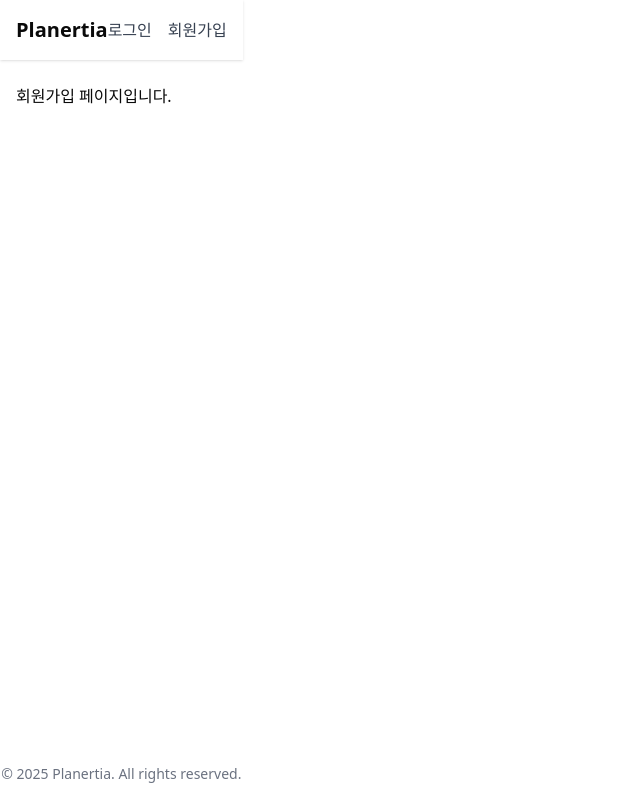
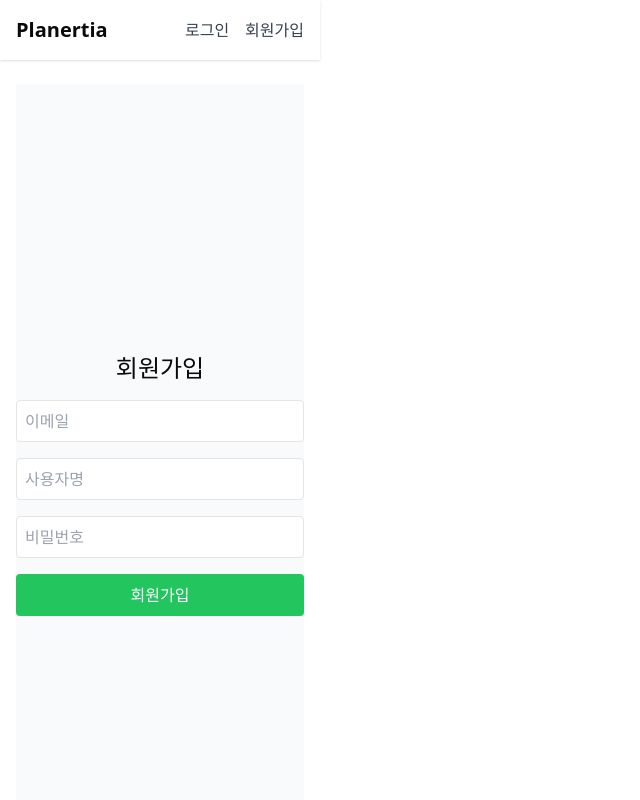
Before and after one commit to ellocani/planertia, a React (Vite) app in the folder frontend/: page /signup in a window 1280 px wide. Shown: the top 800 px of the page, without its empty margins (0-640 px from the left). Built offline with nearby package versions, Linux system fonts and the light colour scheme.

Commit message:
기본 회원가입, 로그인 기능 구현

```diff
--- a/frontend/package.json
+++ b/frontend/package.json
@@ -11,6 +11,7 @@
   },
   "dependencies": {
     "@radix-ui/react-slot": "^1.2.0",
+    "axios": "^1.8.4",
     "class-variance-authority": "^0.7.1",
     "clsx": "^2.1.1",
     "lucide-react": "^0.487.0",
--- /dev/null
+++ b/frontend/src/lib/axios.ts
@@ -0,0 +1,24 @@
+import axios from "axios";
+
+const axiosInstance = axios.create({
+  baseURL: "http://127.0.0.1:8000/api/", // 장고 서버 주소
+  headers: {
+    "Content-Type": "application/json",
+  },
+});
+
+// 요청 인터셉터: 토큰이 있으면 헤더에 자동 추가
+axiosInstance.interceptors.request.use(
+  (config) => {
+    const token = localStorage.getItem("access");
+    if (token) {
+      config.headers.Authorization = `Bearer ${token}`;
+    }
+    return config;
+  },
+  (error) => {
+    return Promise.reject(error);
+  }
+);
+
+export default axiosInstance;
--- a/frontend/src/pages/Login.tsx
+++ b/frontend/src/pages/Login.tsx
@@ -1,3 +1,57 @@
+import { useState } from "react";
+import axiosInstance from "@/lib/axios";
+import { useNavigate } from "react-router-dom";
+
 export default function Login() {
-    return <div>로그인 페이지입니다.</div>;
-  }
+  const [email, setEmail] = useState("");
+  const [password, setPassword] = useState("");
+  const navigate = useNavigate();
+
+  const handleLogin = async (e: React.FormEvent) => {
+    e.preventDefault();
+
+    try {
+      const response = await axiosInstance.post("token/", {
+        email,
+        password,
+      });
+
+      localStorage.setItem("access", response.data.access);
+      localStorage.setItem("refresh", response.data.refresh);
+
+      alert("로그인 성공!");
+      navigate("/task");
+    } catch (error) {
+      console.error(error);
+      alert("로그인 실패. 이메일과 비밀번호를 확인하세요.");
+    }
+  };
+
+  return (
+    <div className="flex flex-col items-center justify-center min-h-screen bg-gray-50">
+      <h1 className="text-2xl font-bold mb-4">로그인</h1>
+      <form onSubmit={handleLogin} className="space-y-4 w-72">
+        <input
+          type="email"
+          placeholder="이메일"
+          value={email}
+          onChange={(e) => setEmail(e.target.value)}
+          className="w-full p-2 border rounded"
+        />
+        <input
+          type="password"
+          placeholder="비밀번호"
+          value={password}
+          onChange={(e) => setPassword(e.target.value)}
+          className="w-full p-2 border rounded"
+        />
+        <button
+          type="submit"
+          className="w-full bg-blue-500 text-white py-2 rounded hover:bg-blue-600"
+        >
+          로그인
+        </button>
+      </form>
+    </div>
+  );
+}
--- a/frontend/src/pages/Signup.tsx
+++ b/frontend/src/pages/Signup.tsx
@@ -1,3 +1,65 @@
-export default function Login() {
-    return <div>회원가입 페이지입니다.</div>;
-  }
+import { useState } from "react";
+import axiosInstance from "@/lib/axios";
+import { useNavigate } from "react-router-dom";
+
+export default function Signup() {
+  const [email, setEmail] = useState("");
+  const [username, setUsername] = useState("");
+  const [password, setPassword] = useState("");
+  const navigate = useNavigate();
+
+  const handleSignup = async (e: React.FormEvent) => {
+    e.preventDefault();
+
+    try {
+      await axiosInstance.post("users/signup/", {
+        email,
+        username,
+        password,
+      });
+      alert("회원가입 성공! 로그인 해주세요.");
+      navigate("/login");
+    } catch (error: any) {
+      console.error(error);
+      alert(
+        error.response?.data?.message ||
+          "회원가입 실패. 입력 정보를 다시 확인해주세요."
+      );
+    }
+  };
+
+  return (
+    <div className="flex flex-col items-center justify-center min-h-screen bg-gray-50">
+      <h1 className="text-2xl font-bold mb-4">회원가입</h1>
+      <form onSubmit={handleSignup} className="space-y-4 w-72">
+        <input
+          type="email"
+          placeholder="이메일"
+          value={email}
+          onChange={(e) => setEmail(e.target.value)}
+          className="w-full p-2 border rounded"
+        />
+        <input
+          type="text"
+          placeholder="사용자명"
+          value={username}
+          onChange={(e) => setUsername(e.target.value)}
+          className="w-full p-2 border rounded"
+        />
+        <input
+          type="password"
+          placeholder="비밀번호"
+          value={password}
+          onChange={(e) => setPassword(e.target.value)}
+          className="w-full p-2 border rounded"
+        />
+        <button
+          type="submit"
+          className="w-full bg-green-500 text-white py-2 rounded hover:bg-green-600"
+        >
+          회원가입
+        </button>
+      </form>
+    </div>
+  );
+}
```
Also changed, not shown: 1 other file (tests, documents, lock files or other folders).
